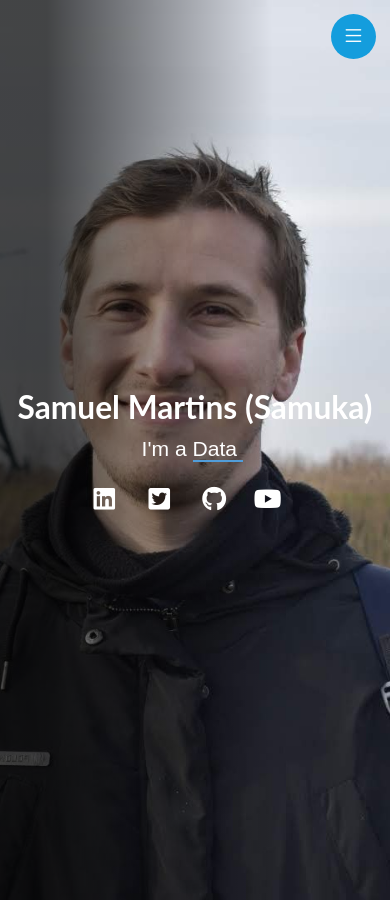
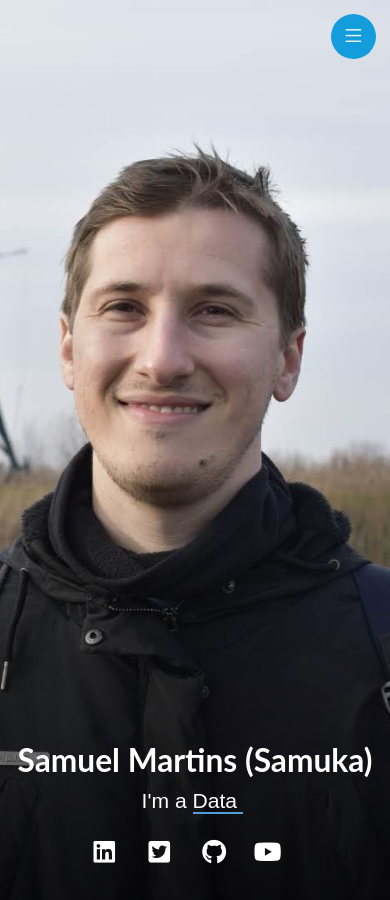
Before and after one commit to iamsamucoding/iamsamucoding.github.io, a Jekyll site: the page built from index.html, in a window 390 px wide. Built offline with Jekyll 4.4.1, drawn with Linux system fonts in a browser that asks for light colours.

Commit message:
fixing the position of hero title on responsive devices

```diff
--- a/_layouts/home.html
+++ b/_layouts/home.html
@@ -4,7 +4,7 @@
 
 
 
-<section id="hero" class="d-flex flex-column justify-content-center">
+<section id="hero" class="d-flex flex-column ">
     <div class="container aos-init aos-animate hero-text" data-aos="zoom-in" data-aos-delay="100">
         <h1>Samuel Martins (Samuka)</h1>
         <p>I'm a <span class="typed" data-typed-items="Professor, Data Scientist, Researcher, YouTube Creator"></span></p>
--- a/assets/css/styles.scss
+++ b/assets/css/styles.scss
@@ -77,7 +77,13 @@
         background-position: right center;
     }
 
+    @media (max-width: 1199px) {
+        justify-content: flex-end !important;
+        padding-bottom: 2em;
+    }
+
     @media (min-width: 1200px) {
+        justify-content: center !important;
         padding-left: 320px;
     }
 
@@ -188,6 +194,11 @@
     top: 0;
     left: 0;
     right: 0;
+
+    @media (max-width: 1199px) {
+        background: linear-gradient(0deg, rgba(0, 0, 0, 0.7) 0%, rgba(0, 0, 0, 0) 50%);
+    }
+
 }
 
 .hero-text {
```
